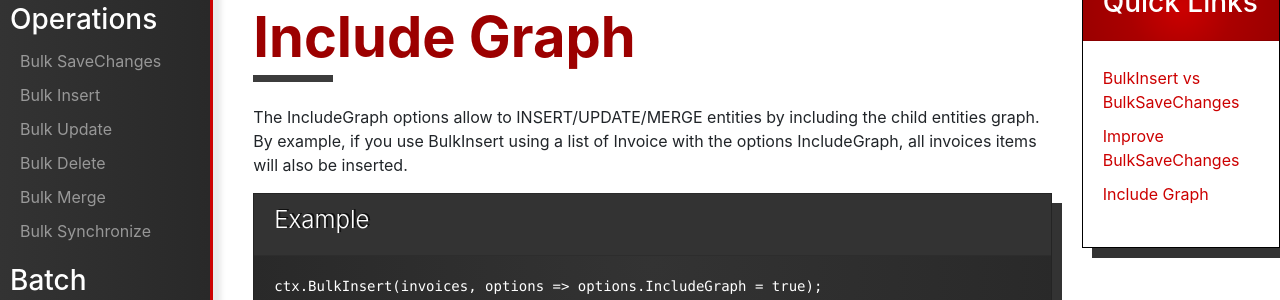
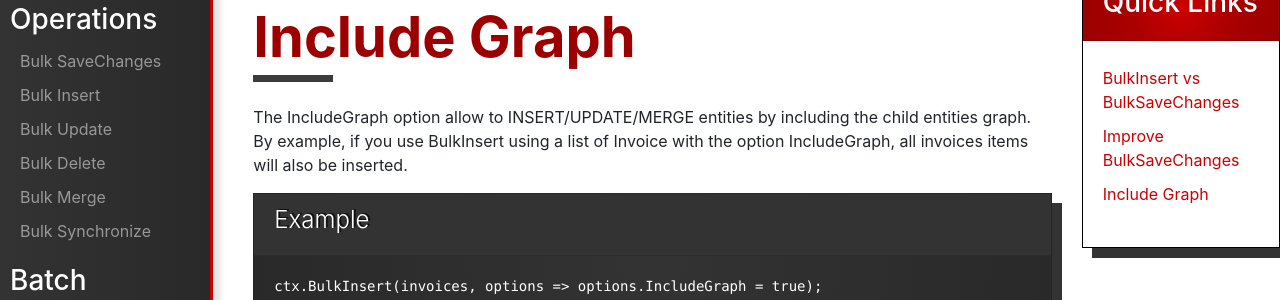
Before and after one commit to zzzprojects/EntityFramework-Extensions, a Jekyll site: the page built from docs/pages/api/options-summary/include-graph.md, in a window 1280 px wide and 900 px high. Shown: the part 171-471 px from the top of the window. Built offline with Jekyll 4.4.1, drawn with Linux system fonts in a browser that asks for light colours; nearby versions of some CDN libraries.

Commit message:
Update include-graph.md

```diff
--- a/docs/pages/api/options-summary/include-graph.md
+++ b/docs/pages/api/options-summary/include-graph.md
@@ -2,8 +2,8 @@
 permalink: include-graph
 ---
 
-The IncludeGraph options allow to INSERT/UPDATE/MERGE entities by including the child entities graph.
-By example, if you use BulkInsert using a list of Invoice with the options IncludeGraph, all invoices items will also be inserted.
+The IncludeGraph option allow to INSERT/UPDATE/MERGE entities by including the child entities graph.
+By example, if you use BulkInsert using a list of Invoice with the option IncludeGraph, all invoices items will also be inserted.
 
 {% include template-example.html %}
 {% highlight csharp %}
```
